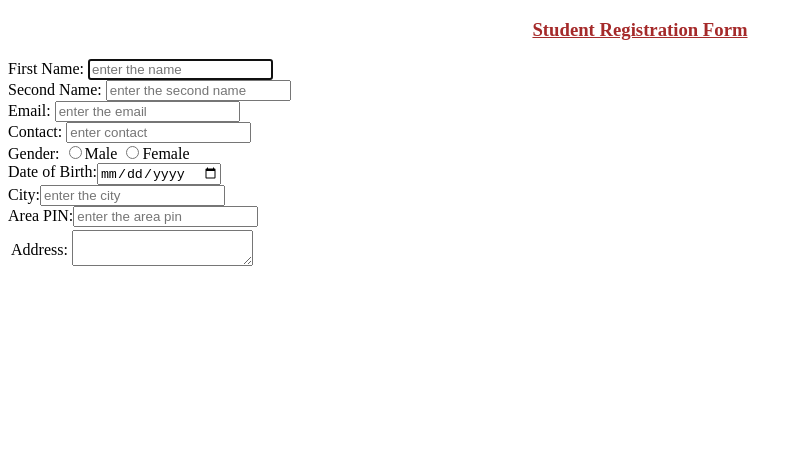
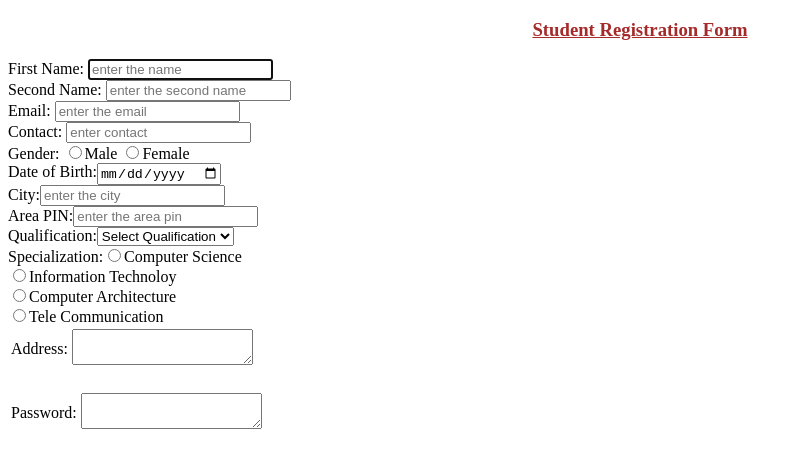
Before and after one commit to panjalavarshitha0818-cloud/register-form-in-html, a plain HTML site: page HTML/index.html in a window 1280 px wide. Shown: the whole page, without its empty margins (0-802 px from the left). Drawn offline with Linux system fonts and the light colour scheme.

Commit message:
added index.html

```diff
--- a/HTML/index.html
+++ b/HTML/index.html
@@ -7,7 +7,7 @@
 </head>
 <body>
     <form>
-        <td><h3 style="color:brown; text-align: center;"><u>Student Registration Form</u></h3>
+        <h3 style="color:brown; text-align: center;"><u>Student Registration Form</u></h3>
         <label for="First Name">First Name:</label>
         <input type="text" id="First Name" placeholder="enter the name" autofocus/><br>
         <label for="Second Name">Second Name:</label>
@@ -27,7 +27,25 @@
         <label for="City">City:</label>
         <input type="text" id="City" placeholder="enter the city" autofocus/><br>
         <label for="Area PIN">Area PIN:</label>
-        <input type="text" id="Area PIN" placeholder="enter the area pin" autofocus/><br></td>
+        <input type="text" id="Area PIN" placeholder="enter the area pin" autofocus/><br>
+<label for="Qualification">Qualification:</label>
+<select>
+    <option>Select Qualification</option>
+    <option>BSC</option>
+    <option>BCOM</option>
+    <option>BBA</option>
+    <option>BCA</option>
+</select><br>
+<label for="Specialization">Specialization:</label>
+<input type="radio">Computer Science<br>
+<input type="radio">Information Technoloy<br>
+<input type="radio">Computer Architecture<br>
+<input type="radio">Tele Communication<br>
+</select>
+<table>
+    <td><label for="password">Password:</label></td>
+    <td><textarea></textarea></td><br>
+</table>
     </form>
 </body>
 </html>
```
